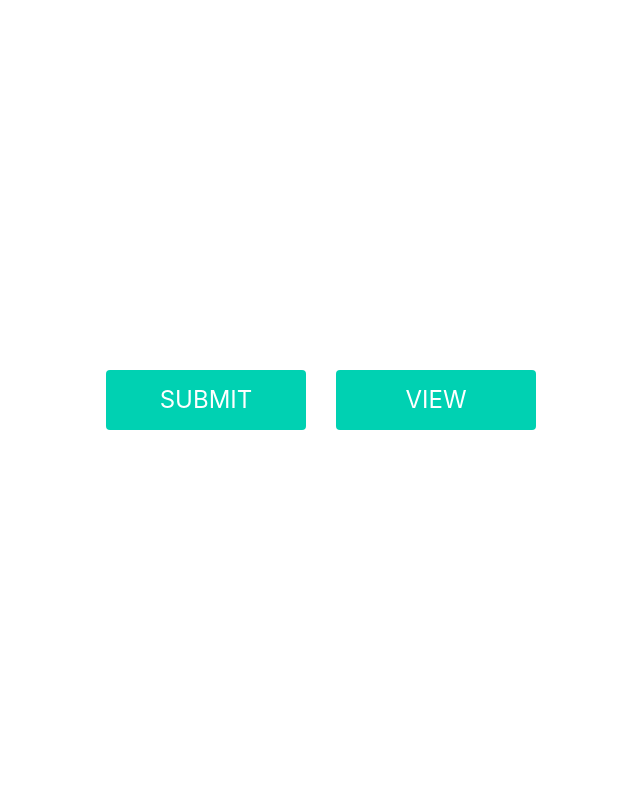
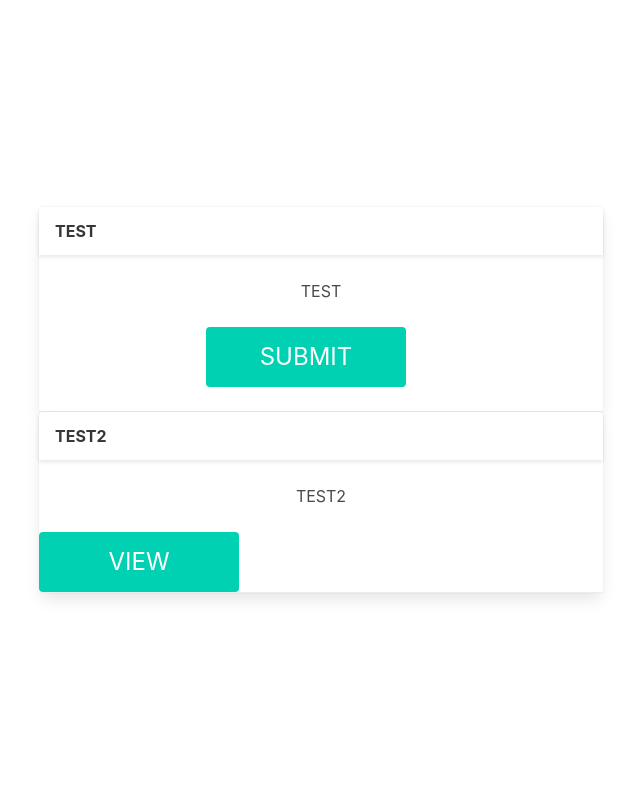
Before and after one commit to bigbrews/knowledge-management-system, a Flask app: page /selection in a window 1280 px wide. Shown: the part 52-852 px from the top of the page, without its empty margins (319-959 px from the left). Run offline with Flask 3, Linux system fonts and the light colour scheme.

Commit message:
test: testing card code

```diff
--- a/templates/logged_in/selection/selection.html
+++ b/templates/logged_in/selection/selection.html
@@ -29,6 +29,19 @@
           <div class="container has-text-centered">
             <div class="columns is-centered is-vcentered">
               <div class="column is-half">
+                <div class="card">
+                  <header class="card-header">
+                    <p class="card-header-title">
+
+                      TEST
+
+                    </p>
+                  </header>
+                  <div class="card-content">
+                    <div class="content">
+                      <p>TEST</p>
+                    </div>
+                  </div>
                   <div class="buttons is-centered">
                     <a href="{{ url_for('submission_form') }}">
                       <div class="selection">
@@ -39,7 +52,23 @@
                         </button>
                       </div>
                     </a>
+                  </div>
+                  <footer class="card-footer"></footer>
+                </div>
 
+                <div class="card">
+                  <header class="card-header">
+                    <p class="card-header-title">
+
+                      TEST2
+
+                    </p>
+                  </header>
+                  <div class="card-content">
+                    <div class="content">
+                      <p>TEST2</p>
+                    </div>
+                  </div>
                   <a href="{{ url_for('submission_form') }}">
                     <div class="selection">
                       <button class="button is-primary is-fullwidth is-large" style="width: 200px;">
@@ -49,7 +78,9 @@
                       </button>
                     </div>
                   </a>
+                  <footer class="card-footer"></footer>
                 </div>
+
               </div>
             </div>
           </div>
```
Lines whose indentation alone changed are shown as unchanged.
